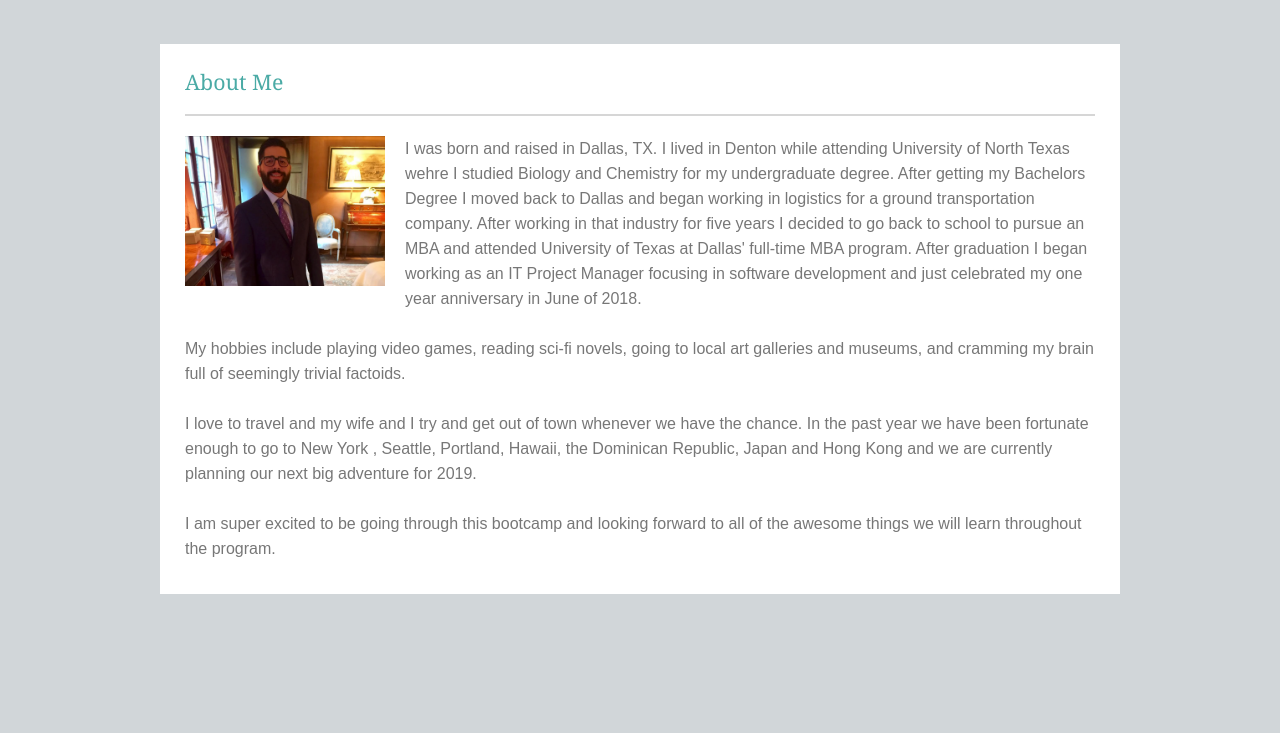
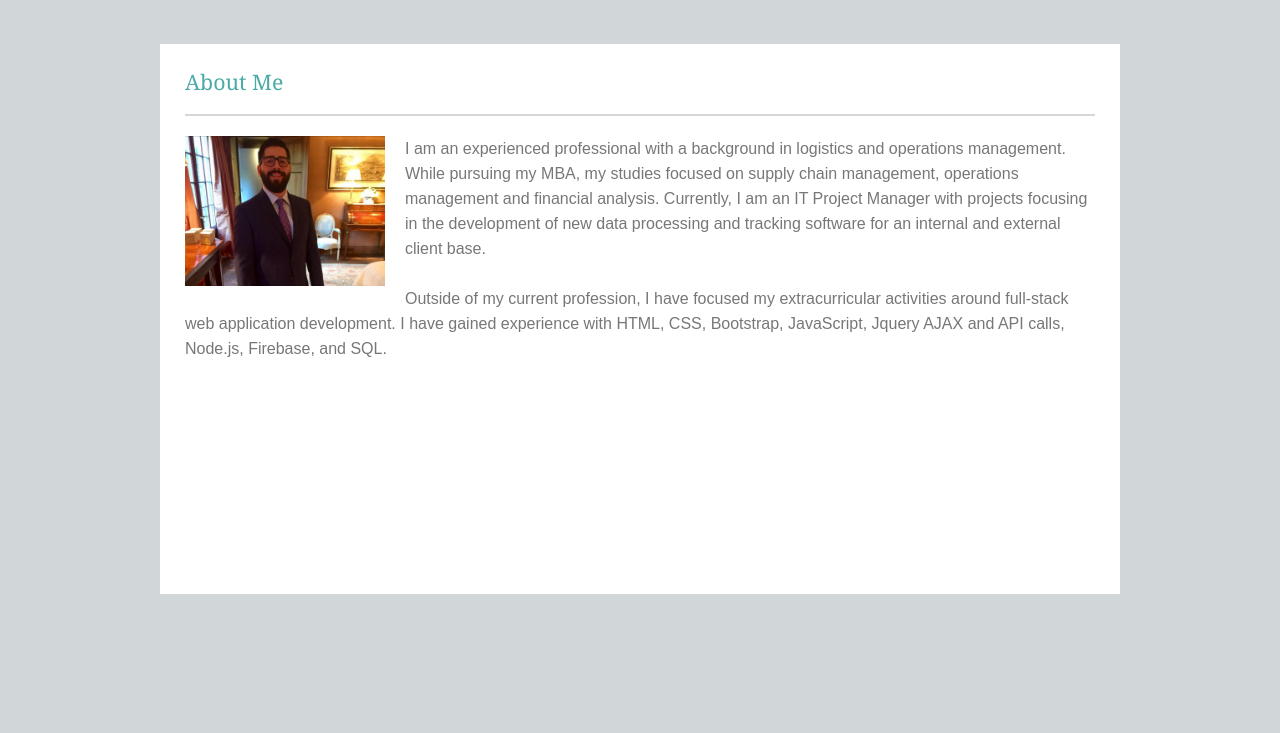
Before and after one commit to PeterJ330/myportfolio, a plain HTML site: page index.html in a window 1280 px wide. Shown: the part 67-800 px from the top of the page. Drawn offline with Linux system fonts and the light colour scheme.

Commit message:
bio draft-2

```diff
--- a/index.html
+++ b/index.html
@@ -41,27 +41,22 @@
             </p>
 
             <p>
-                <img class="image" src="assets/images/Screen Shot 2018-06-16 at 10.23.23 PM.png" alt="Profile Picture"> I was born and raised in Dallas, TX. I lived in Denton while attending University of North Texas wehre I
-                studied Biology and Chemistry for my undergraduate degree. After getting my Bachelors Degree I moved back
-                to Dallas and began working in logistics for a ground transportation company. After working in that industry
-                for five years I decided to go back to school to pursue an MBA and attended University of Texas at Dallas'
-                full-time MBA program. After graduation I began working as an IT Project Manager focusing in software development
-                and just celebrated my one year anniversary in June of 2018.
+                <img class="image" src="assets/images/Screen Shot 2018-06-16 at 10.23.23 PM.png" alt="Profile Picture"> I am an experienced
+                professional with a background in logistics and operations management. While pursuing my MBA, my studies focused on supply
+                chain management, operations management and financial analysis. Currently, I am an IT Project Manager with projects focusing in
+                the development of new data processing and tracking software for an internal and external client base.
             </p>
             <br>
             <p>
-                My hobbies include playing video games, reading sci-fi novels, going to local art galleries and museums, and cramming my
-                brain full of seemingly trivial factoids.
+                Outside of my current profession, I have focused my extracurricular activities around full-stack web application development. I have
+                gained experience with HTML, CSS, Bootstrap, JavaScript, Jquery AJAX and API calls, Node.js, Firebase, and SQL.
             </p>
             <br>
-            <p>
-                I love to travel and my wife and I try and get out of town whenever we have the chance. In the past year we have been fortunate
-                enough to go to New York , Seattle, Portland, Hawaii, the Dominican Republic, Japan and Hong Kong and we
-                are currently planning our next big adventure for 2019.
+            <!-- <p>
+
             </p>
             <br>
-            <p>I am super excited to be going through this bootcamp and looking forward to all of the awesome things we will
-                learn throughout the program.</p>
+            <p></p> -->
 
 
         </div>
```
Also changed, not shown: portfolio.html (+1 -1 lines).
